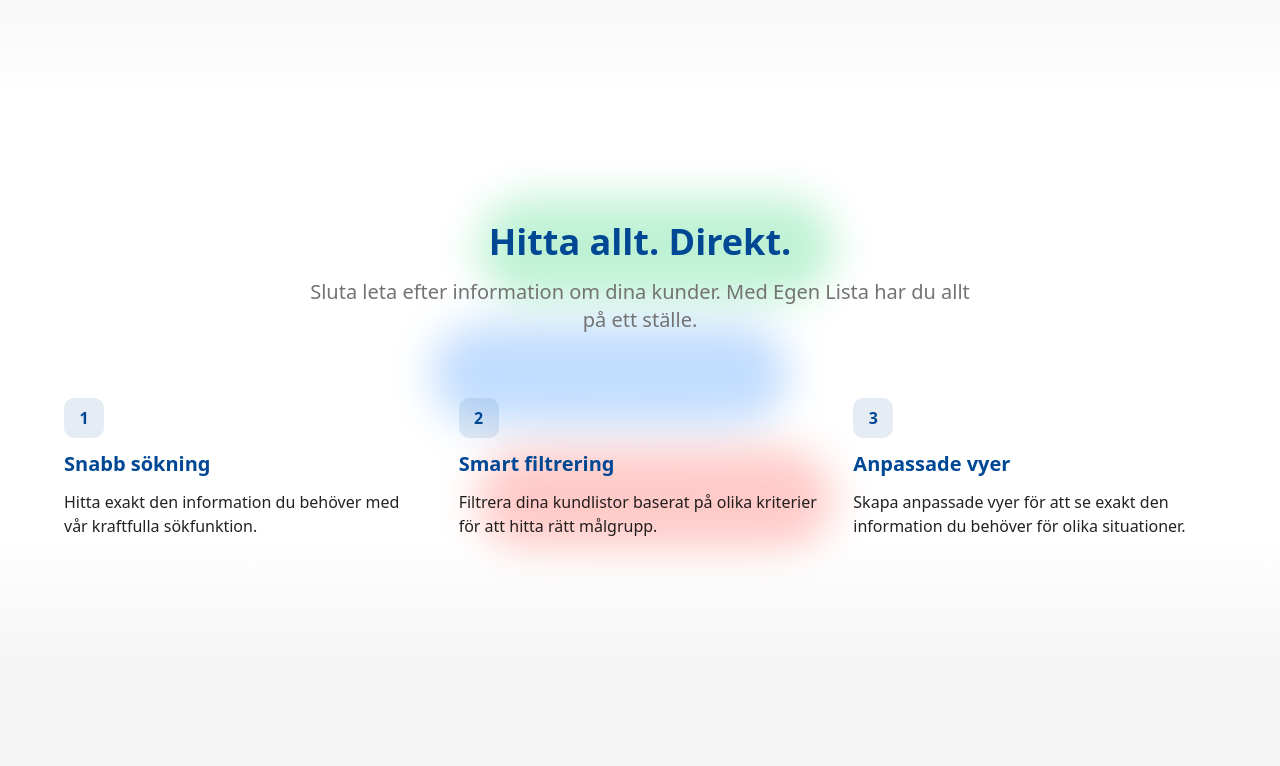
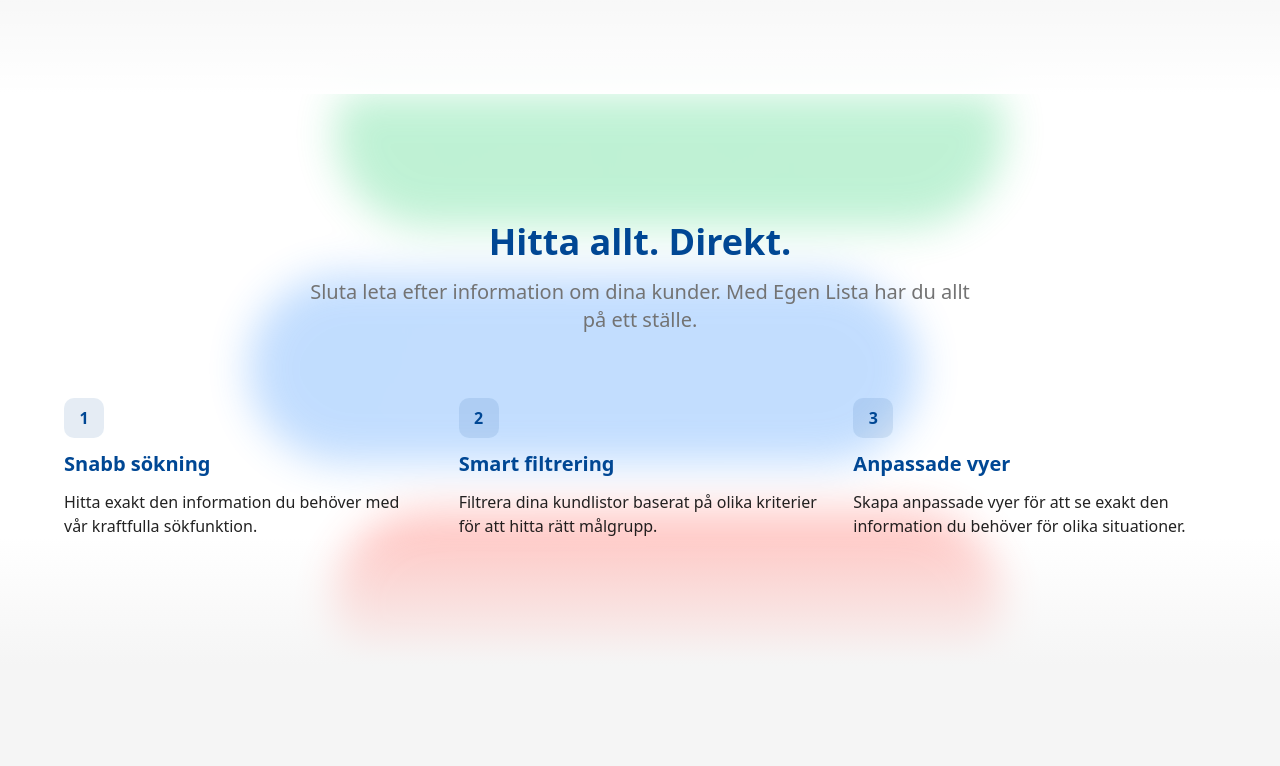
Before and after one commit to jhn322/egenlista, a Next.js app: page / in a window 1280 px wide. Shown: the part 2771-3537 px from the top of the page. Built offline with nearby package versions, Linux system fonts and the light colour scheme; no server answers.

Commit message:
Update Benefits.tsx

```diff
--- a/src/components/landing-page/Benefits.tsx
+++ b/src/components/landing-page/Benefits.tsx
@@ -12,12 +12,9 @@
             src="/logo-bg.png"
             alt="Background"
             fill
-            sizes="(max-width: 1200px) 100vw, 1200px"
-            className="pointer-events-none opacity-30 select-none"
-            style={{
-              objectFit: 'contain',
-              filter: 'blur(20px)',
-            }}
+            sizes="(max-width: 2600px) 100vw, 2200px"
+            className="object-none opacity-30 blur-[20px]"
+            style={{ transform: 'scale(1)', objectPosition: 'center' }}
             loading="lazy"
             fetchPriority="low"
           />
```
